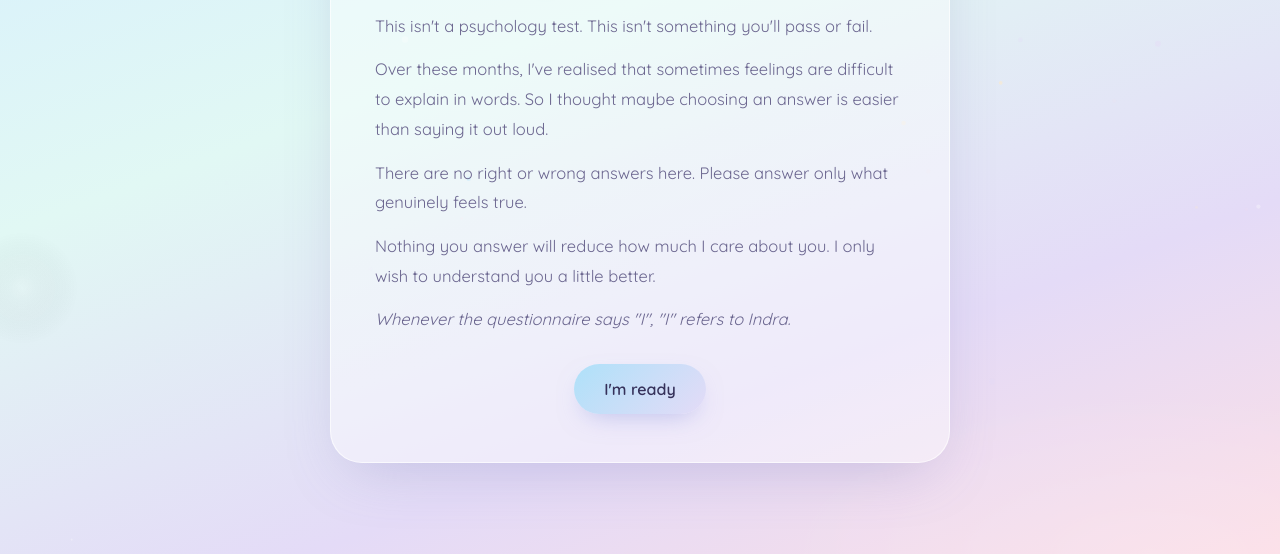
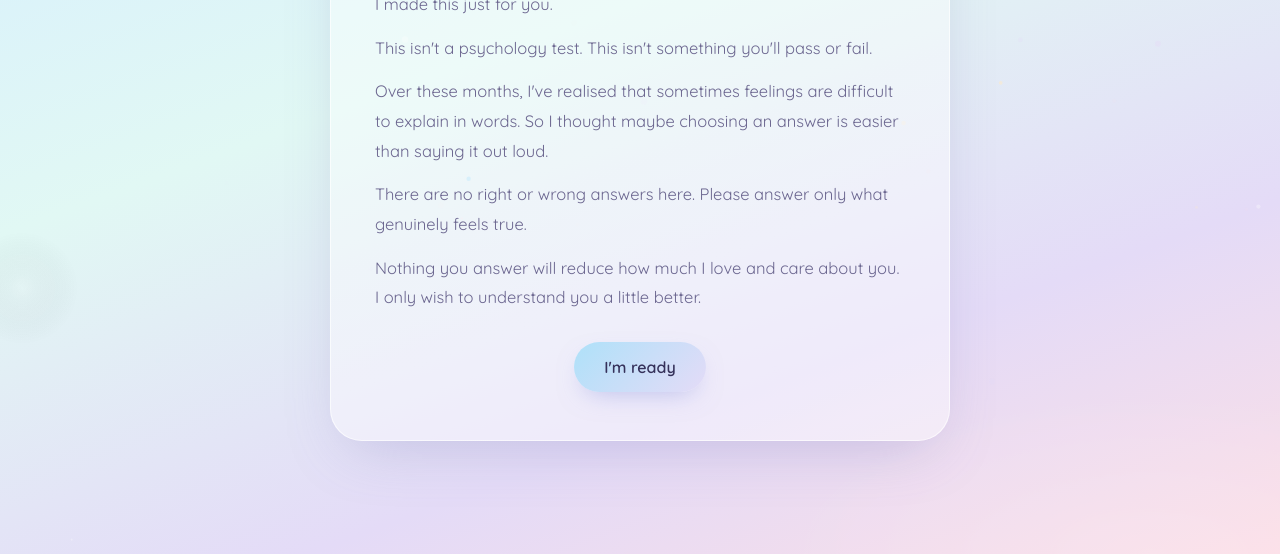
Before and after one commit to tomojeet2-sys/response3, a plain HTML site: page index.html in a window 1280 px wide. Both pictures are taken after a click on the button "Begin". Shown: the part 246-800 px from the top of the page. Drawn offline with nearby package versions, Linux system fonts and the light colour scheme.

Commit message:
Update index.html

```diff
--- a/index.html
+++ b/index.html
@@ -59,8 +59,7 @@
           <p>This isn't a psychology test. This isn't something you'll pass or fail.</p>
           <p>Over these months, I've realised that sometimes feelings are difficult to explain in words. So I thought maybe choosing an answer is easier than saying it out loud.</p>
           <p>There are no right or wrong answers here. Please answer only what genuinely feels true.</p>
-          <p>Nothing you answer will reduce how much I care about you. I only wish to understand you a little better.</p>
-          <p class="intro-note">Whenever the questionnaire says <em>"I"</em>, <em>"I"</em> refers to Indra.</p>
+          <p>Nothing you answer will reduce how much I love and care about you. I only wish to understand you a little better.</p>
         </div>
         <button class="btn btn-primary" id="btn-start-questions">
           <span>I'm ready</span>
@@ -136,7 +135,7 @@
             <span>Download My Response Letter</span>
           </button>
           <p class="pdf-note">Your response letter is ready.<br>
-          If you ever feel comfortable sharing it with Indra, you can simply send him this PDF.<br>
+          If you ever feel comfortable sharing it with me, you can simply send me this PDF.<br>
           There's absolutely no pressure. This belongs to you.</p>
         </div>
       </div>
```
